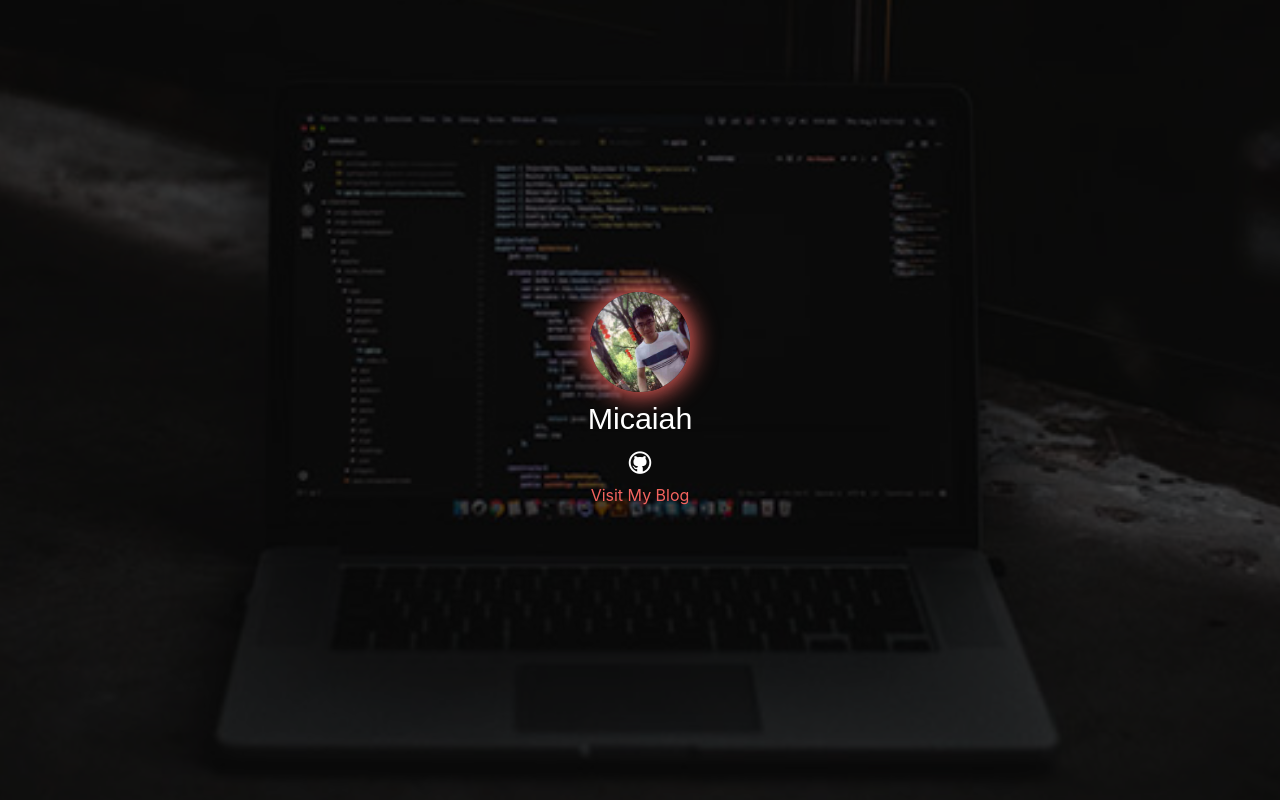
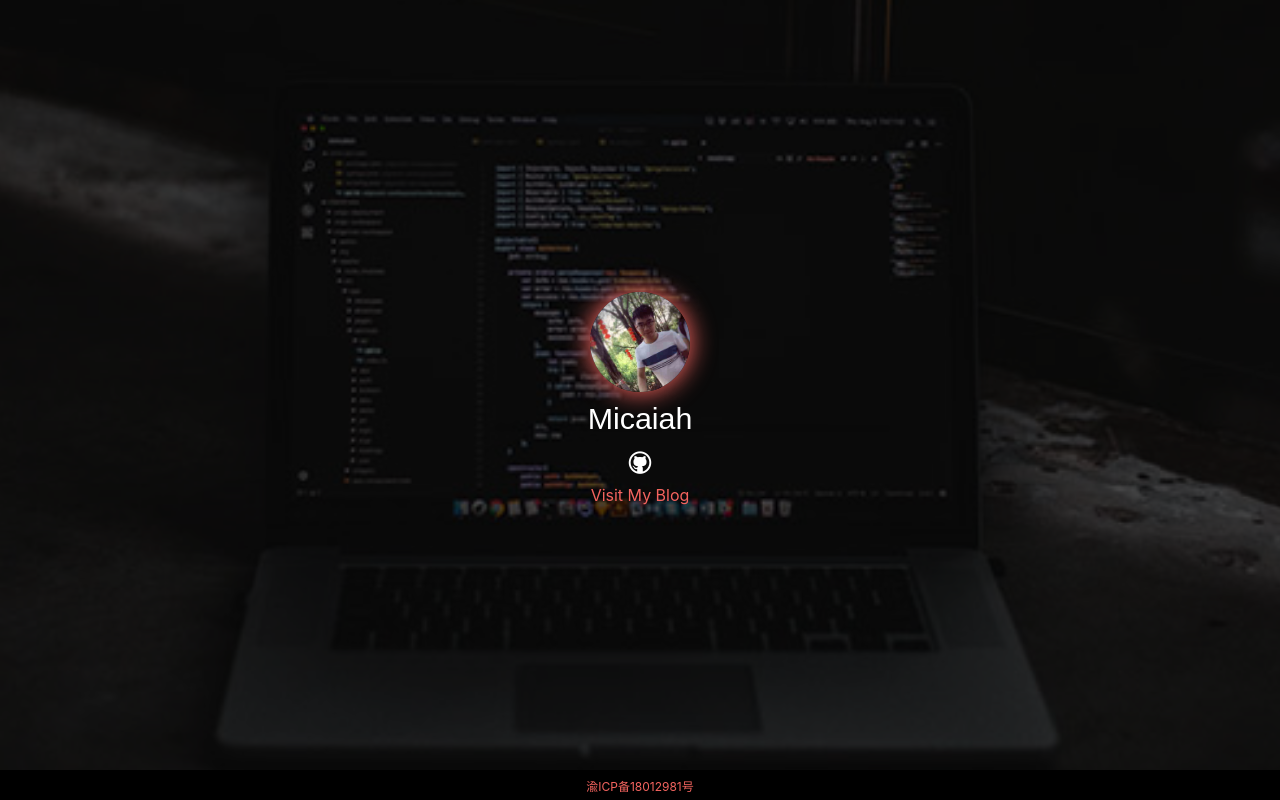
Before and after one commit to gaoyujoy/micaiah, a Nuxt app: page / in a window 1280 px wide. Built offline with nearby package versions, Linux system fonts and the light colour scheme.

Commit message:
update beian

```diff
--- a/components/Footer.vue
+++ b/components/Footer.vue
@@ -55,7 +55,7 @@
                         <a type="application/rss+xml" href="/api/feed">RSS</a>
                     </p>
                     <p>Powered by <a title="Universal Vue.js Applications" href="https://nuxtjs.org/">Nuxt.js</a> &amp; <a title="基于 Node.js 平台的下一代 web 开发框架" href="https://koa.bootcss.com/">Koa.js</a>.</p>
-                    <p><a href="http://www.miitbeian.gov.cn/">渝ICP备18012981号</a></p>
+                    <p><a href="http://beian.miit.gov.cn/">渝ICP备18012981号</a></p>
                 </footer>
             </div>
         </div>
--- a/pages/index.vue
+++ b/pages/index.vue
@@ -14,6 +14,7 @@
             </div>
         </div>
     </div>
+    <div class="home-page-footer"><a href="http://beian.miit.gov.cn/" target="_blank">渝ICP备18012981号</a></div>
   </section>
 </template>
 <script>
@@ -87,5 +88,17 @@ export default {
                 }
             }
         }
+        .home-page-footer{
+          position: fixed;
+          bottom: 0px;
+          width: 100%;
+          text-align: center;
+          height: 30px;
+          line-height: 30px;
+          background-color: #000000;
+          a {
+            font-size: 12px;
+          }
+        }
     }
 </style>
```
